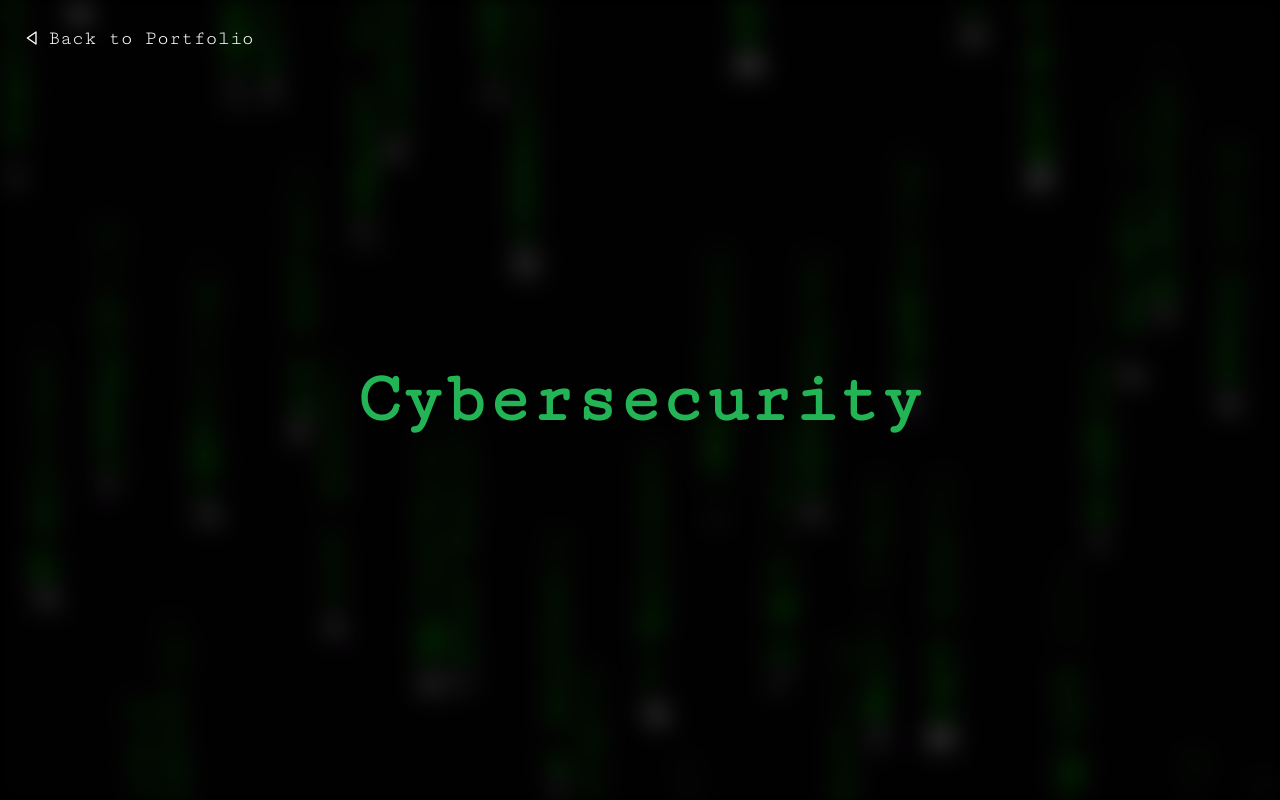
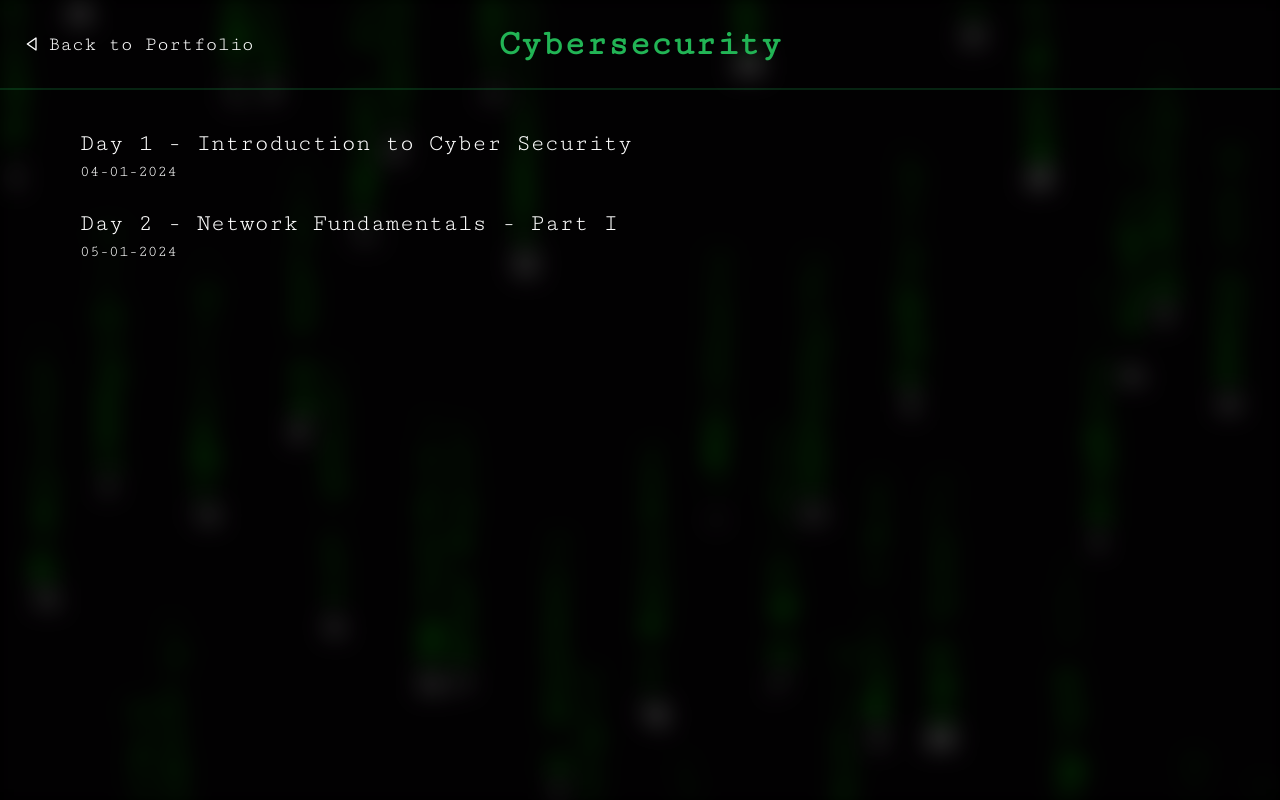
Before and after one commit to BBualdo/Portfolio.BBualdo, a Next.js app: page /blog/cybersecurity in a window 1280 px wide. Built offline with nearby package versions, Linux system fonts and the light colour scheme; a web font is replaced by a local one.

Commit message:
Created Article component

```diff
--- a/src/app/blog/cybersecurity/layout.tsx
+++ b/src/app/blog/cybersecurity/layout.tsx
@@ -3,7 +3,7 @@ import { cutiveMono } from "@/utils/fonts";
 import '../../globals.css'
 import './cybersecurity.css'
 import MatrixBackground from "@/components/backgrounds/MatrixBackground";
-import { BiArrowBack, BiLeftArrow } from "react-icons/bi";
+import { BiLeftArrow } from "react-icons/bi";
 
 export const metadata: Metadata = {
   title: "Blog | Cybersecurity",
@@ -19,13 +19,14 @@ export default function RootLayout({ children }: Readonly<{ children: React.Reac
     </head>
     <body className={cutiveMono.className}>
     <MatrixBackground />
-    <nav className="p-6 fixed">
-      <div className="inline-block">
+    <nav className="p-6 fixed flex items-center w-full border-b-2 border-matrixGreen/20">
+      <div className="inline-block absolute">
         <a href=".." className="flex items-center gap-2 hover:text-matrixGreen hover:font-bold">
           <BiLeftArrow />
           <span className="text-xl">Back to Portfolio</span>
         </a>
       </div>
+      <h1 className="text-matrixGreen text-4xl w-full text-center">Cybersecurity</h1>
     </nav>
     {children}
     </body>
--- a/src/app/blog/cybersecurity/page.tsx
+++ b/src/app/blog/cybersecurity/page.tsx
@@ -1,7 +1,14 @@
+import { cybersecurityArticles } from "@/constants/cybersecurityArticles";
+import Article from "@/components/blogs/Cybersecurity/Article";
+
 export default function Cybersecurity() {
   return (
-    <main className="flex justify-center items-center min-h-screen">
-      <h1 className="text-matrixGreen">Cybersecurity</h1>
+    <main className="flex min-h-screen px-20 py-32">
+      <div className="flex flex-col gap-6">
+        {cybersecurityArticles.map(article => (
+          <Article key={article.day} article={article} />
+        ))}
+      </div>
     </main>
   )
 }
--- /dev/null
+++ b/src/components/blogs/Cybersecurity/Article.tsx
@@ -0,0 +1,17 @@
+import Image from "next/image";
+import { ArticleType } from "@/constants/cybersecurityArticles";
+
+const Article = ( {article}:{article: ArticleType} ) => {
+  const { day, title, imageUrl, imageAlt, date, slug } = article;
+
+  return (
+    <a href={`cybersecurity/${slug}`} className="hover:text-lightMatrixGreen hover:animate-pulse">
+      <div>
+        <h3>{day ? `Day ${day} - ` : null}{title}</h3>
+        <p>{date}</p>
+      </div>
+    </a>
+  )
+}
+
+export default Article
--- /dev/null
+++ b/src/constants/cybersecurityArticles.ts
@@ -0,0 +1,28 @@
+export type ArticleType = {
+  day?: number,
+  title: string,
+  imageUrl: string,
+  imageAlt: string,
+  date: string,
+  slug: string,
+  article?: ArticleType
+}
+
+export const cybersecurityArticles: ArticleType[] = [
+  {
+    day: 1,
+    title: "Introduction to Cyber Security",
+    imageUrl: "/cybersecurity-articles-images/1.avif",
+    imageAlt: "",
+    date: "04-01-2024",
+    slug: "introduction-to-cyber-security"
+  },
+  {
+    day: 2,
+    title: "Network Fundamentals - Part I",
+    imageUrl: "/cybersecurity-articles-images/2.avif",
+    imageAlt: "",
+    date: "05-01-2024",
+    slug: "network-fundamentals-1"
+  }
+];
--- a/tailwind.config.ts
+++ b/tailwind.config.ts
@@ -19,7 +19,8 @@ const config: Config = {
       colors: {
         vicePink: "rgb(255, 0, 157)",
         viceCyan: "rgb(0, 174, 255)",
-        matrixGreen: "#22b455"
+        matrixGreen: "#22b455",
+        lightMatrixGreen: "#41ff7e"
       },
     },
   },
```
Also changed, not shown: public/cybersecurity-articles-images/1.avif (added), public/cybersecurity-articles-images/2.avif (added).
